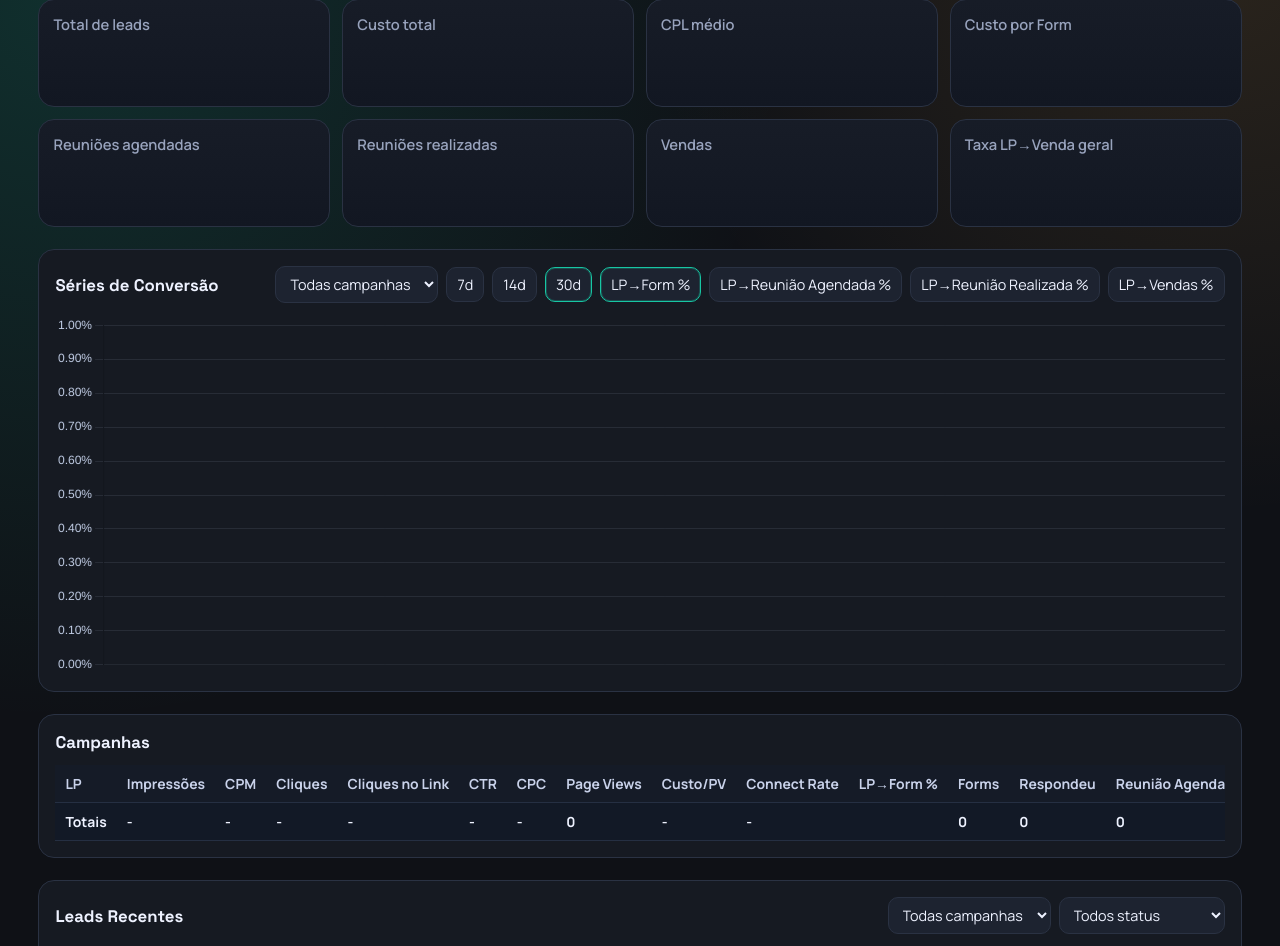
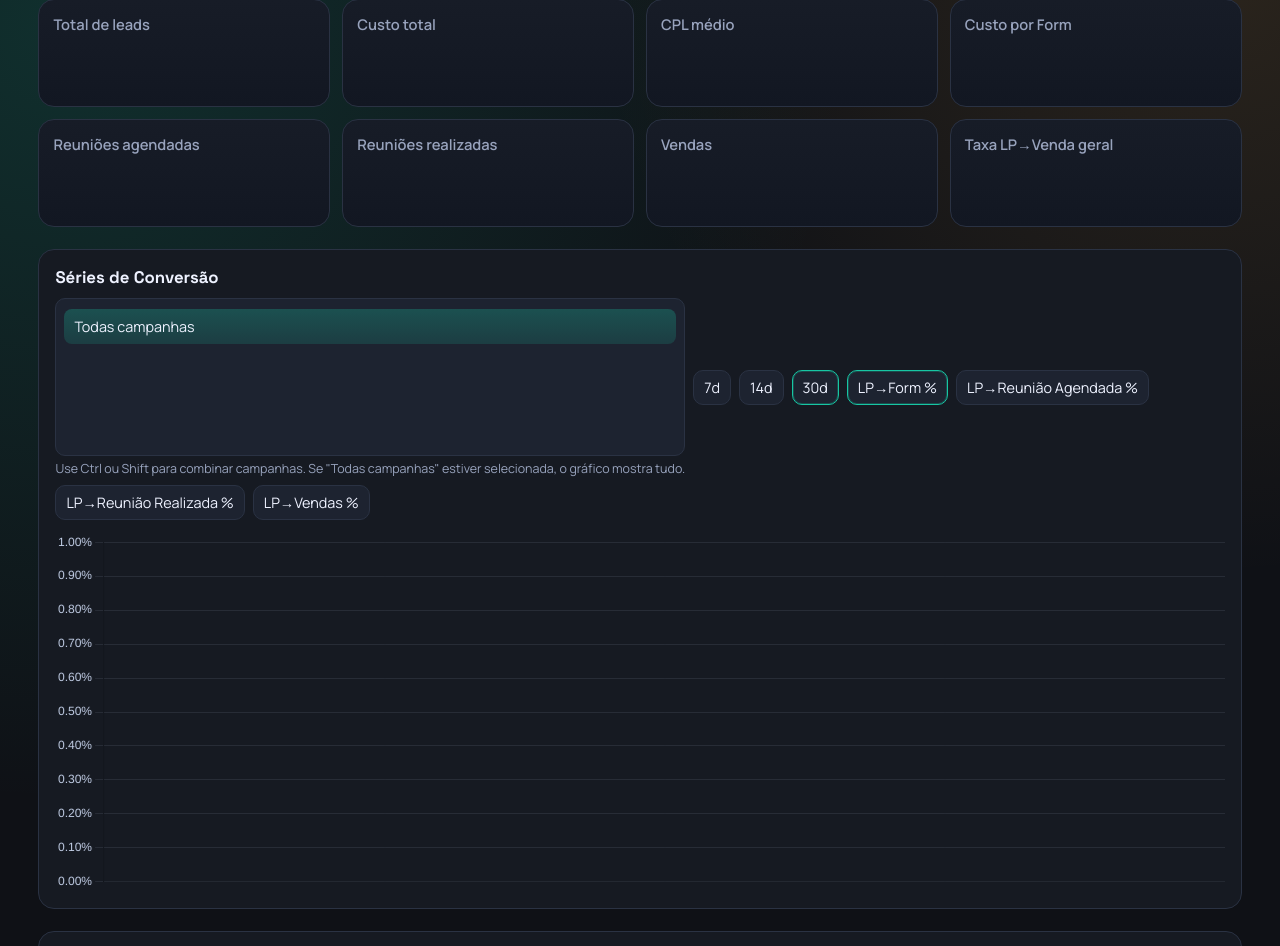
Before and after one commit to YuriGomess/hey-analytcs, a Python web app: template app/dashboard/templates/index.html in a window 1280 px wide. Shown: the part 116-1062 px from the top of the page. Run offline with Jinja, Linux system fonts and the light colour scheme; the template is opened without the code that fills it, so the values that code supplies are empty.

Commit message:
fix: add multi campaign selection

```diff
--- a/app/dashboard/templates/index.html
+++ b/app/dashboard/templates/index.html
@@ -120,6 +120,18 @@
       align-items: center;
     }
 
+    .filter-stack {
+      display: flex;
+      flex-direction: column;
+      gap: 6px;
+    }
+
+    .filter-hint {
+      color: var(--muted);
+      font-size: 0.78rem;
+      line-height: 1.2;
+    }
+
     select, button {
       background: var(--panel-soft);
       color: var(--text);
@@ -129,6 +141,23 @@
       font: inherit;
       font-size: 0.9rem;
       cursor: pointer;
+    }
+
+    select[multiple] {
+      min-width: 250px;
+      min-height: 124px;
+      padding: 8px;
+    }
+
+    select[multiple] option {
+      padding: 8px 10px;
+      border-radius: 8px;
+      margin: 2px 0;
+    }
+
+    select[multiple] option:checked {
+      background: linear-gradient(180deg, rgba(23, 198, 163, 0.28), rgba(23, 198, 163, 0.16));
+      color: var(--text);
     }
 
     button.active {
@@ -249,12 +278,15 @@
       <div class="panel-head">
         <h2>Séries de Conversão</h2>
         <div class="controls">
-          <select id="campaignFilter">
-            <option value="all">Todas campanhas</option>
-            {% for campaign in campaigns %}
-              <option value="{{ campaign.campaign_id }}">{{ campaign.campaign_name }}</option>
-            {% endfor %}
-          </select>
+          <div class="filter-stack">
+            <select id="campaignFilter" multiple>
+              <option value="all" selected>Todas campanhas</option>
+              {% for campaign in campaigns %}
+                <option value="{{ campaign.campaign_id }}">{{ campaign.campaign_name }}</option>
+              {% endfor %}
+            </select>
+            <span class="filter-hint">Use Ctrl ou Shift para combinar campanhas. Se "Todas campanhas" estiver selecionada, o gráfico mostra tudo.</span>
+          </div>
           <button data-period="7">7d</button>
           <button data-period="14">14d</button>
           <button class="active" data-period="30">30d</button>
@@ -401,6 +433,41 @@
     const palette = ["#17c6a3", "#f7b34c", "#5ea8ff", "#ff7f51", "#7ce38b", "#b79cff", "#ffcf70"];
 
     let chart = null;
+    const campaignFilter = document.getElementById("campaignFilter");
+
+    function getSelectedCampaignIds() {
+      const selectedValues = Array.from(campaignFilter.selectedOptions).map((option) => option.value);
+      if (!selectedValues.length || selectedValues.includes("all")) {
+        return [];
+      }
+      return selectedValues;
+    }
+
+    function normalizeCampaignSelection(event) {
+      const selectedValues = Array.from(campaignFilter.selectedOptions).map((option) => option.value);
+      const allOption = campaignFilter.querySelector('option[value="all"]');
+
+      if (!selectedValues.length) {
+        allOption.selected = true;
+        return;
+      }
+
+      if (selectedValues.includes("all") && selectedValues.length > 1) {
+        const targetValue = event?.target?.value;
+        if (targetValue === "all") {
+          Array.from(campaignFilter.options).forEach((option) => {
+            option.selected = option.value === "all";
+          });
+        } else {
+          allOption.selected = false;
+        }
+      }
+
+      const hasSpecificCampaign = Array.from(campaignFilter.selectedOptions).some((option) => option.value !== "all");
+      if (hasSpecificCampaign) {
+        allOption.selected = false;
+      }
+    }
 
     function initChart() {
       const ctx = document.getElementById("funnelChart");
@@ -439,13 +506,13 @@
         initChart();
       }
 
-      const campaignFilter = document.getElementById("campaignFilter").value;
+      const selectedCampaignIds = getSelectedCampaignIds();
       const labels = dates.slice(-selectedPeriod);
       const datasets = [];
 
       let idx = 0;
       for (const series of campaignSeries) {
-        if (campaignFilter !== "all" && series.campaign_id !== campaignFilter) continue;
+        if (selectedCampaignIds.length && !selectedCampaignIds.includes(series.campaign_id)) continue;
 
         datasets.push({
           label: `${series.campaign_name} (${selectedMetric.replaceAll("_", " ")})`,
@@ -482,7 +549,10 @@
       });
     });
 
-    document.getElementById("campaignFilter").addEventListener("change", renderChart);
+    campaignFilter.addEventListener("change", (event) => {
+      normalizeCampaignSelection(event);
+      renderChart();
+    });
 
     const campaignTable = document.getElementById("campaignTable");
     campaignTable.querySelectorAll("th").forEach((th, index) => {
```
